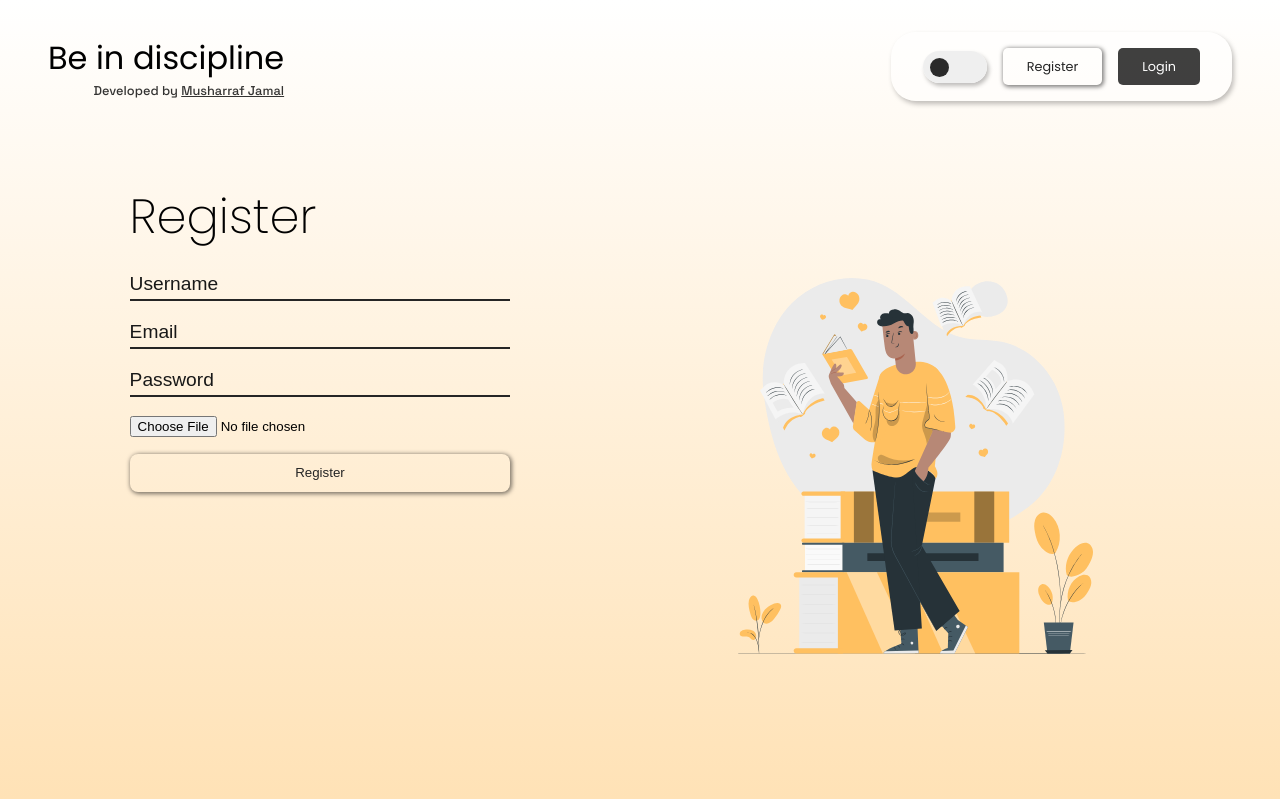
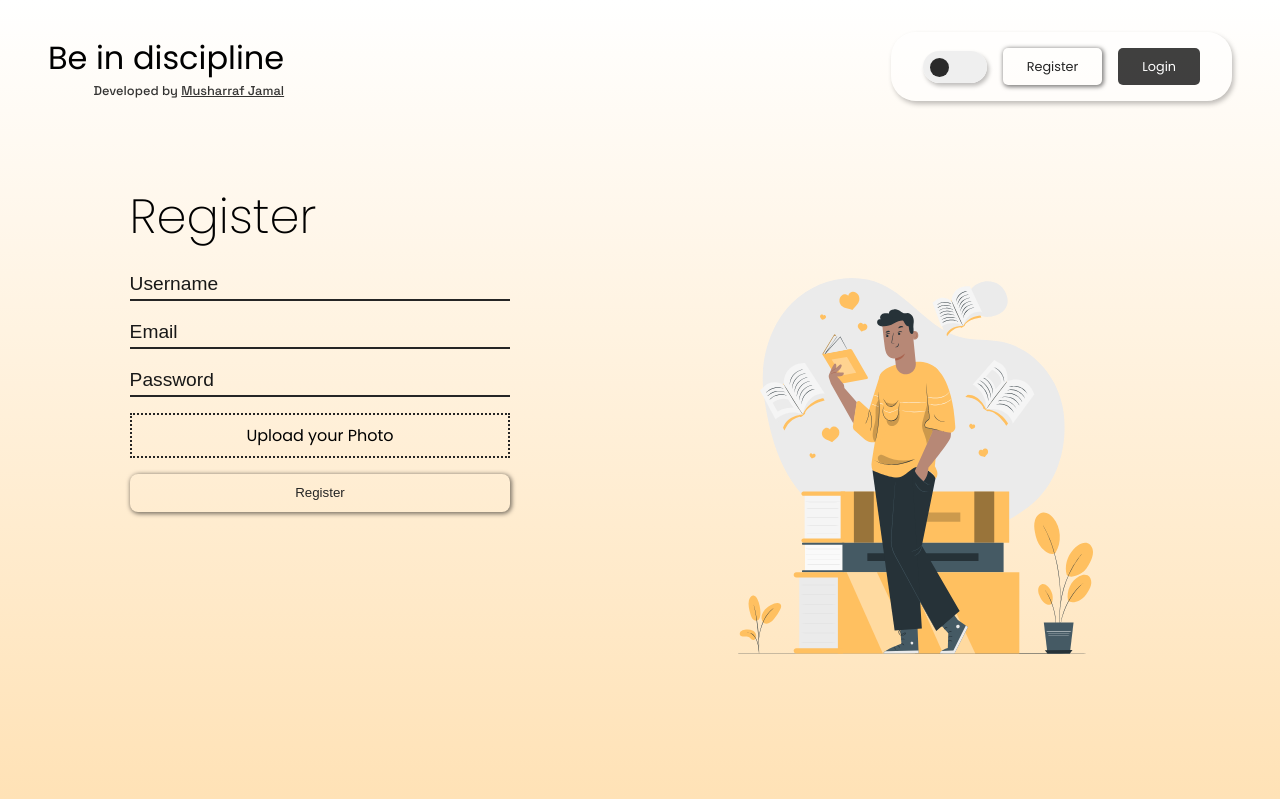
Before and after one commit to Musharrafjamal/Be-in-discipline, a React (Vite) app in the folder frontend/: page /register in a window 1280 px wide. Built offline with nearby package versions, Linux system fonts and the light colour scheme.

Commit message:
update register page

```diff
--- a/frontend/src/pages/register/Register.css
+++ b/frontend/src/pages/register/Register.css
@@ -40,11 +40,21 @@
   font-size: 1.2rem;
   font-weight: 500;
 }
-
 ::placeholder {
   color: #181818;
   font-size: 1.2rem;
   font-weight: 500;
+}
+.profile-pic-label{
+  border: 2px dotted #252525;
+  padding: 8px 32px;
+  cursor: pointer;
+  display: flex;
+  justify-content: center;
+  align-items: center;
+}
+#profilePic{
+  display: none;
 }
 .register-form button {
   border: none;
--- a/frontend/src/pages/register/Register.jsx
+++ b/frontend/src/pages/register/Register.jsx
@@ -14,6 +14,7 @@ const Register = () => {
   const [profilePic, setProfilePic] = useState({ profilePic: "" });
   const [loading, setLoading] = useState(false);
   const isDarkMode = useSelector(toogleSelector);
+  const [profilePicUploadedMsg, setProfilePicUploadedMsg] = useState("");
 
   const navigate = useNavigate();
 
@@ -41,6 +42,7 @@ const Register = () => {
 
   const handleFileChange = async (e) => {
     const file = e.target.files[0];
+    setProfilePicUploadedMsg("File uploaded successfully!");
     const base64 = await convertToBase64(file);
     setProfilePic(base64);
   };
@@ -61,11 +63,14 @@ const Register = () => {
   return (
     <>
       {loading ? (
-        <div className="loading-wrapper" style={{
-          background: isDarkMode
-            ? "linear-gradient(180deg, #272727 0%, #151515 100%)"
-            : "",
-        }}>
+        <div
+          className="loading-wrapper"
+          style={{
+            background: isDarkMode
+              ? "linear-gradient(180deg, #272727 0%, #151515 100%)"
+              : "",
+          }}
+        >
           <div
             aria-label="Orange and tan hamster running in a metal wheel"
             role="img"
@@ -90,7 +95,8 @@ const Register = () => {
           </div>
         </div>
       ) : (
-        <div className="register-main-container"
+        <div
+          className="register-main-container"
           style={{
             background: isDarkMode
               ? "linear-gradient(180deg, #272727 0%, #151515 100%)"
@@ -155,7 +161,33 @@ const Register = () => {
                   }}
                 />
                 <div className="register-form-file-input-wrapper">
-                  {/* <label htmlFor="profilePic">Upload your Photo</label> */}
+                  <label
+                    htmlFor="profilePic"
+                    className="profile-pic-label"
+                    style={{
+                      border: isDarkMode ? "2px dotted rgba(255, 255, 255, 0.75)" : "",
+                    }}
+                  >
+                    {profilePicUploadedMsg ? (
+                      <div
+                        style={{
+                          display: "flex",
+                          justifyContent: "center",
+                          alignItems: "center",
+                          gap: "1rem",
+                        }}
+                      >
+                        <img
+                          src={profilePic}
+                          alt=""
+                          style={{ width: "2rem", height: "2rem" }}
+                        />
+                        <span>Profile pic Added </span>
+                      </div>
+                    ) : (
+                      "Upload your Photo"
+                    )}
+                  </label>
                   <input
                     id="profilePic"
                     type="file"
```
